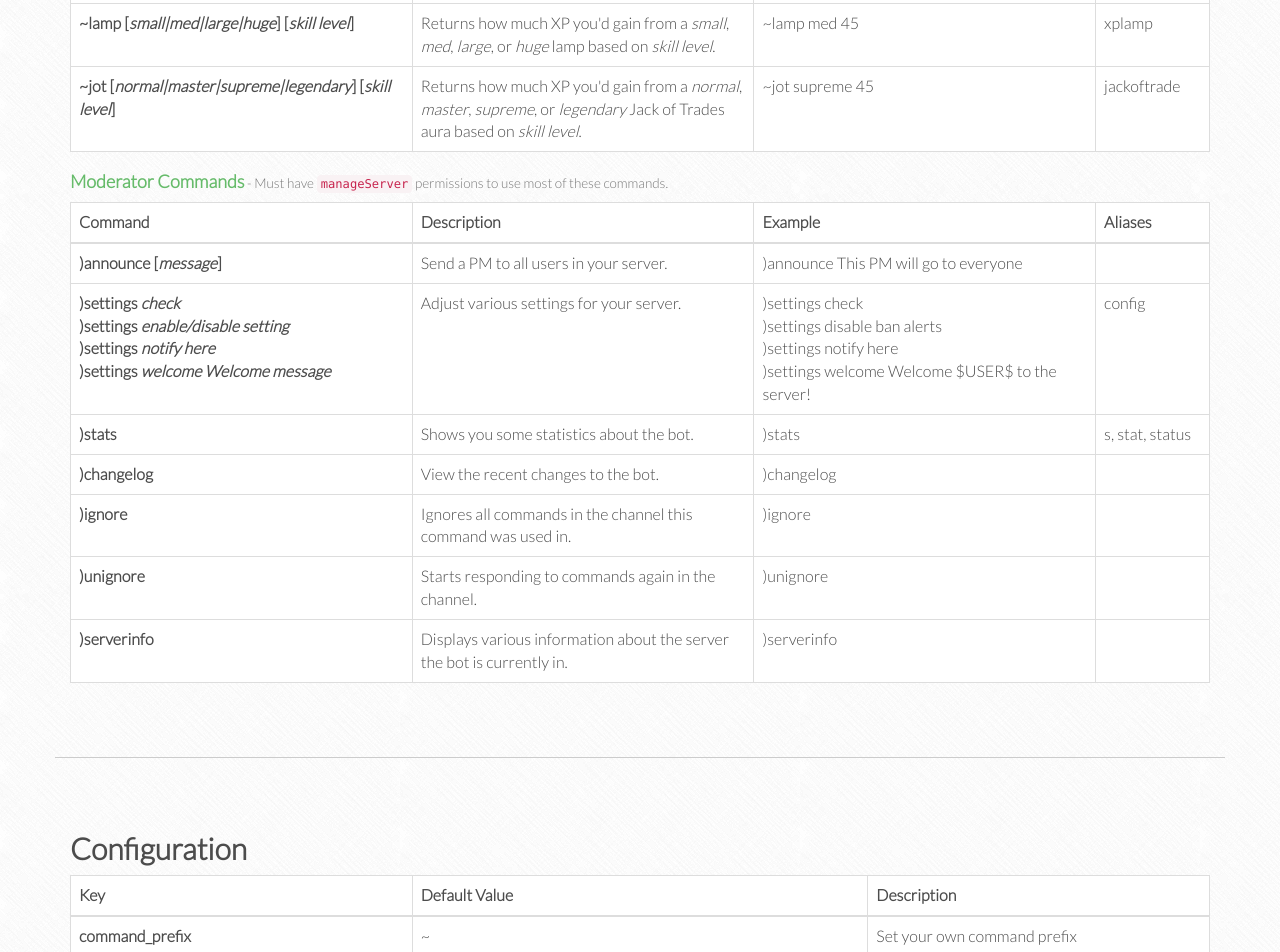
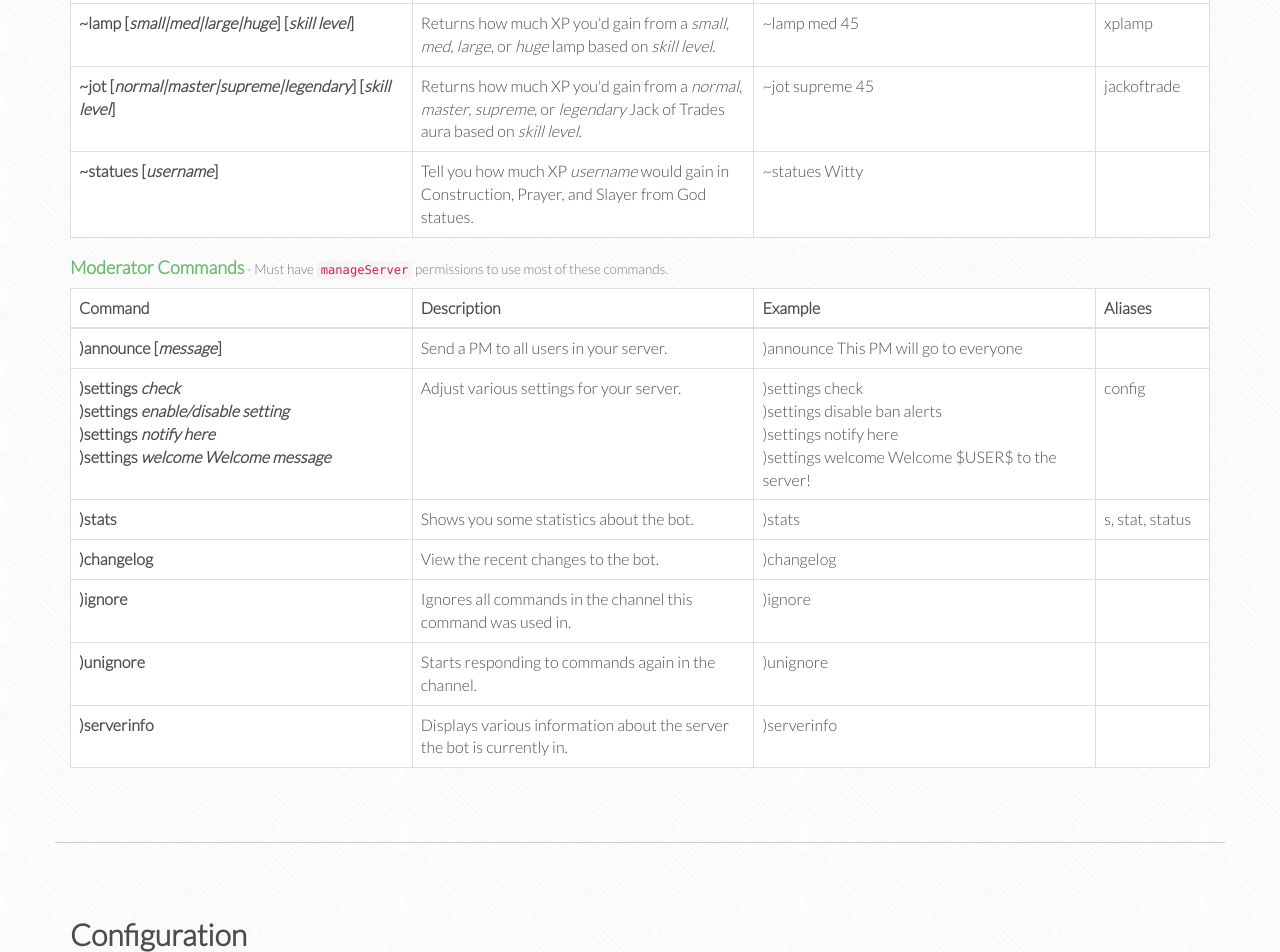
Before and after one commit to WittyPleb/RuneCord, a plain HTML site: page index.html in a window 1280 px wide. Shown: the part 2206-3158 px from the top of the page. Drawn offline with nearby package versions, Linux system fonts and the light colour scheme; a script that the page names is missing.

Commit message:
added statues command

```diff
--- a/index.html
+++ b/index.html
@@ -280,6 +280,12 @@
                 <td>Returns how much XP you'd gain from a <em>normal</em>, <em>master</em>, <em>supreme</em>, or <em>legendary</em> Jack of Trades aura based on <em>skill level</em>.</td>
                 <td>~jot supreme 45</td>
                 <td>jackoftrade</td>
+              </tr>
+              <tr>
+                <td>~statues [<em>username</em>]</td>
+                <td>Tell you how much XP <em>username</em> would gain in Construction, Prayer, and Slayer from God statues.</td>
+                <td>~statues Witty</td>
+                <td>&nbsp;</td>
               </tr>
             </tbody>
           </table>
```
